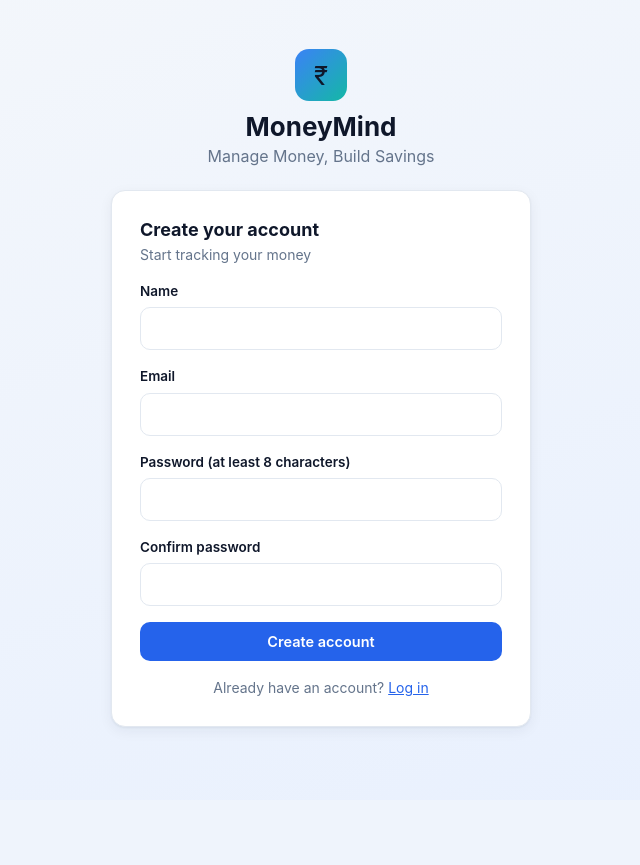
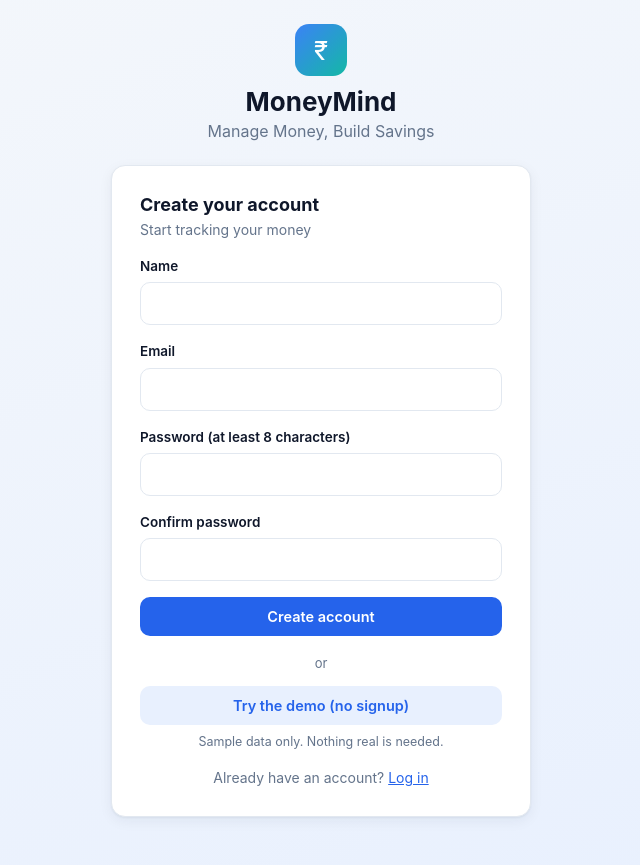
Before and after one commit to harshini-halai/MoneyMind, a FastAPI app: page /register in a window 1280 px wide. Shown: the whole page, without its empty margins (319-959 px from the left). Before the commit the page ends 730 px from the top, so only its background shows below. Run offline with FastAPI, Linux system fonts and the light colour scheme.

Commit message:
feat: add one-click demo mode with sample data

```diff
--- a/backend/main.py
+++ b/backend/main.py
@@ -3,6 +3,7 @@ import io
 import logging
 import os
 import re
+import secrets
 import time
 from collections import defaultdict, deque
 from pathlib import Path
@@ -1240,3 +1241,161 @@ def login_user(user: UserLogin, request: Request):
     _login_failures.pop(key, None)
     token = create_access_token(db_user["id"])
     return {"access_token": token, "token_type": "bearer"}
+
+# -------------------- DEMO MODE --------------------
+# "Try the demo": one click makes a throw-away account filled with sample data,
+# so a visitor can look around without signing up. Each visitor gets their own
+# account, and accounts older than DEMO_MAX_AGE_HOURS are deleted (the database
+# deletes their rows too, because every table uses ON DELETE CASCADE).
+# Set DEMO_ENABLED=0 in the environment to switch the demo off.
+
+DEMO_ENABLED = os.getenv("DEMO_ENABLED", "1") != "0"
+DEMO_EMAIL_DOMAIN = "demo.moneymind.invalid"  # .invalid can never be a real address
+DEMO_MAX_AGE_HOURS = 24
+DEMO_MAX_ACCOUNTS = 300
+DEMO_PER_IP_LIMIT = 5
+DEMO_WINDOW_SECONDS = 60 * 60
+_demo_starts: dict[str, deque] = defaultdict(deque)
+
+
+def _check_demo_limit(key: str) -> None:
+    now = time.time()
+    attempts = _demo_starts[key]
+    while attempts and now - attempts[0] > DEMO_WINDOW_SECONDS:
+        attempts.popleft()
+    if len(attempts) >= DEMO_PER_IP_LIMIT:
+        raise HTTPException(
+            status_code=429,
+            detail="Too many demo accounts from your network. Please try again in an hour.",
+        )
+    attempts.append(now)
+
+
+def delete_old_demo_users() -> None:
+    try:
+        execute_write(
+            "DELETE FROM users WHERE email LIKE %s "
+            "AND created_at < DATE_SUB(NOW(), INTERVAL %s HOUR)",
+            (f"%@{DEMO_EMAIL_DOMAIN}", DEMO_MAX_AGE_HOURS),
+        )
+    except Exception:
+        logger.exception("Could not delete old demo accounts; continuing")
+
+
+def seed_demo_data(user_id: int, today: dt.date) -> None:
+    """Sample data, dated relative to today so the dashboard always looks current."""
+    month_start = today.replace(day=1)
+    last_month_start = (month_start - dt.timedelta(days=1)).replace(day=1)
+
+    def this_month(days_ago: int) -> dt.date:
+        return max(month_start, today - dt.timedelta(days=days_ago))
+
+    def last_month(day: int) -> dt.date:
+        return last_month_start + dt.timedelta(days=day - 1)
+
+    transactions = [
+        ("Salary", "Other", 45000, month_start, "income"),
+        ("Freelance project", "Other", 8000, this_month(6), "income"),
+        ("Salary", "Other", 45000, last_month(1), "income"),
+        ("Swiggy dinner", "Food", 380, this_month(1), "expense"),
+        ("Big Bazaar groceries", "Food", 1450, this_month(4), "expense"),
+        ("Uber ride", "Travel", 260, this_month(2), "expense"),
+        ("Metro card recharge", "Travel", 500, this_month(7), "expense"),
+        ("Amazon headphones", "Shopping", 1799, this_month(5), "expense"),
+        ("Electricity bill", "Bills", 1240, this_month(8), "expense"),
+        ("Mobile recharge", "Bills", 399, this_month(3), "expense"),
+        ("Movie tickets", "Other", 600, this_month(9), "expense"),
+        ("Zomato lunch", "Food", 1600, last_month(5), "expense"),
+        ("Grocery run", "Food", 1500, last_month(12), "expense"),
+        ("Cab rides", "Travel", 900, last_month(10), "expense"),
+        ("Clothes", "Shopping", 2400, last_month(15), "expense"),
+        ("Rent and bills", "Bills", 1700, last_month(3), "expense"),
+        ("Weekend trip snacks", "Other", 500, last_month(20), "expense"),
+    ]
+    execute_many(
+        """
+        INSERT INTO transactions (description, category, amount, date, type, user_id)
+        VALUES (%s, %s, %s, %s, %s, %s)
+        """,
+        [(d, c, a, day, t, user_id) for d, c, a, day, t in transactions],
+    )
+
+    _, laptop_id = execute_write(
+        "INSERT INTO goals (name, target_amount, target_date, user_id) VALUES (%s, %s, %s, %s)",
+        ("Laptop", 60000, today + dt.timedelta(days=180), user_id),
+    )
+    _, trip_id = execute_write(
+        "INSERT INTO goals (name, target_amount, target_date, user_id) VALUES (%s, %s, %s, %s)",
+        ("Goa trip", 15000, today + dt.timedelta(days=90), user_id),
+    )
+    execute_many(
+        """
+        INSERT INTO savings (amount, description, date, user_id, goal_id)
+        VALUES (%s, %s, %s, %s, %s)
+        """,
+        [
+            (3000, "Monthly savings", this_month(10), user_id, None),
+            (5000, "Laptop fund", this_month(5), user_id, laptop_id),
+            (7000, "Laptop fund", last_month(18), user_id, laptop_id),
+            (4000, "Trip fund", this_month(3), user_id, trip_id),
+        ],
+    )
+    execute_many(
+        "INSERT INTO emergency_fund (amount, description, date, user_id) VALUES (%s, %s, %s, %s)",
+        [(5000, "Emergency reserve", this_month(12), user_id)],
+    )
+    execute_many(
+        "INSERT INTO upcoming_expenses (amount, description, due_date, user_id) VALUES (%s, %s, %s, %s)",
+        [
+            (12000, "Rent", today + dt.timedelta(days=4), user_id),
+            (649, "Netflix", today + dt.timedelta(days=10), user_id),
+            (8500, "Insurance premium", today + dt.timedelta(days=20), user_id),
+        ],
+    )
+    execute_many(
+        "INSERT INTO budgets (category, amount, month, user_id) VALUES (%s, %s, %s, %s)",
+        [
+            ("Food", 4000, month_start, user_id),
+            ("Travel", 1500, month_start, user_id),
+            ("Shopping", 2000, month_start, user_id),
+            ("Bills", 3000, month_start, user_id),
+        ],
+    )
+
+
+@app.post("/demo/start")
+def start_demo(request: Request):
+    if not DEMO_ENABLED:
+        raise HTTPException(status_code=404, detail="The demo is not available")
+
+    client = request.client.host if request.client else "unknown"
+    _check_demo_limit(client)
+
+    try:
+        delete_old_demo_users()
+        row = fetch_one(
+            "SELECT COUNT(*) AS n FROM users WHERE email LIKE %s",
+            (f"%@{DEMO_EMAIL_DOMAIN}",),
+        )
+        if row["n"] >= DEMO_MAX_ACCOUNTS:
+            raise HTTPException(
+                status_code=503,
+                detail="The demo is busy right now. Please try again in a little while.",
+            )
+
+        email = f"demo-{secrets.token_hex(8)}@{DEMO_EMAIL_DOMAIN}"
+        # Nobody knows this password, so a demo account can never be logged into normally.
+        _, user_id = execute_write(
+            "INSERT INTO users (name, email, password_hash) VALUES (%s, %s, %s)",
+            ("Demo User", email, hash_password(secrets.token_urlsafe(32))),
+        )
+        try:
+            seed_demo_data(user_id, dt.date.today())
+        except Exception:
+            execute_write("DELETE FROM users WHERE id = %s", (user_id,))
+            raise
+        return {"access_token": create_access_token(user_id), "token_type": "bearer"}
+    except HTTPException:
+        raise
+    except Exception:
+        raise server_error("Unable to start the demo")
--- /dev/null
+++ b/frontend/js/demo.js
@@ -0,0 +1,44 @@
+// "Try the demo" button on the login and register pages.
+// Asks the server for a throw-away account with sample data, then opens the dashboard.
+
+document.addEventListener("DOMContentLoaded", function () {
+  const button = document.getElementById("demo-button");
+  if (!button) {
+    return;
+  }
+
+  const label = button.textContent;
+
+  button.addEventListener("click", async function () {
+    showMessage("auth-message", "");
+    button.disabled = true;
+    button.textContent = "Setting up your demo...";
+
+    try {
+      const result = await apiFetch("/demo/start", { method: "POST", public: true });
+
+      if (result.ok && result.data && result.data.access_token) {
+        setToken(result.data.access_token);
+        try {
+          // Remember which token is the demo one, so the demo banner shows only for it.
+          localStorage.setItem("moneymind_demo", result.data.access_token);
+        } catch (error) {
+          /* ignore */
+        }
+        window.location.href = "/";
+        return;
+      }
+
+      showMessage(
+        "auth-message",
+        errorMessage(result.data, "Could not start the demo. Please try again."),
+        "error",
+      );
+    } catch (error) {
+      showMessage("auth-message", "Could not start the demo. Please try again.", "error");
+    }
+
+    button.disabled = false;
+    button.textContent = label;
+  });
+});
--- a/frontend/js/theme.js
+++ b/frontend/js/theme.js
@@ -58,3 +58,45 @@ function toggleTheme() {
   addTag("link", { rel: "manifest", href: "/frontend/site.webmanifest" });
   addTag("meta", { name: "theme-color", content: "#0f2338" });
 })();
+
+// Demo banner: shown only while the demo account's own token is in use.
+document.addEventListener("DOMContentLoaded", function () {
+  var token = null;
+  var demoToken = null;
+  try {
+    token = localStorage.getItem("moneymind_token");
+    demoToken = localStorage.getItem("moneymind_demo");
+  } catch (error) {
+    return;
+  }
+
+  var main = document.querySelector("main.content");
+  if (!main || !token || token !== demoToken) {
+    return;
+  }
+
+  var banner = document.createElement("div");
+  banner.className = "demo-banner";
+
+  var text = document.createElement("span");
+  text.textContent =
+    "You are viewing a demo with sample data. It is deleted after 24 hours.";
+
+  var button = document.createElement("button");
+  button.type = "button";
+  button.className = "demo-banner-button";
+  button.textContent = "Create your free account";
+  button.addEventListener("click", function () {
+    try {
+      localStorage.removeItem("moneymind_token");
+      localStorage.removeItem("moneymind_demo");
+    } catch (error) {
+      /* ignore */
+    }
+    window.location.href = "/register";
+  });
+
+  banner.appendChild(text);
+  banner.appendChild(button);
+  main.insertBefore(banner, main.firstChild);
+});
--- a/frontend/style.css
+++ b/frontend/style.css
@@ -1097,3 +1097,22 @@ dialog h2 {
     height: 70vh;
   }
 }
+
+
+.auth-divider { text-align: center; color: var(--muted); font-size: 13px; margin: 18px 0 12px; }
+.auth-brand .brand-mark { color: #fff; }
+.demo-button { width: 100%; background: var(--primary-soft); color: var(--primary); border-color: transparent; }
+.demo-button:hover { background: var(--primary-soft); filter: brightness(0.96); }
+.demo-note { text-align: center; color: var(--muted); font-size: 12.5px; margin-top: 8px; }
+
+.demo-banner {
+  display: flex; flex-wrap: wrap; align-items: center; justify-content: space-between; gap: 10px;
+  padding: 12px 16px; margin-bottom: 20px; border-radius: 12px;
+  background: var(--primary-soft); color: var(--primary);
+  border: 1px solid var(--border); font-size: 14px; font-weight: 600;
+}
+.demo-banner-button {
+  background: var(--primary); color: #fff; border: none; padding: 8px 14px;
+  border-radius: 10px; font-size: 13.5px; font-weight: 600; cursor: pointer;
+}
+[data-theme="dark"] .demo-banner-button { color: #07101f; }
--- a/frontend/templates/register.html
+++ b/frontend/templates/register.html
@@ -45,11 +45,18 @@
         </form>
 
         <p id="auth-message" class="message" hidden></p>
+
+        <div class="auth-divider">or</div>
+        <button type="button" id="demo-button" class="secondary-button demo-button">
+          Try the demo (no signup)
+        </button>
+        <p class="demo-note">Sample data only. Nothing real is needed.</p>
         <p class="auth-alt">Already have an account? <a href="/login">Log in</a></p>
       </section>
     </div>
 
     <script src="/frontend/js/api.js"></script>
     <script src="/frontend/js/auth.js"></script>
+    <script src="/frontend/js/demo.js"></script>
   </body>
 </html>
```
Also changed, not shown: frontend/templates/login.html (+7 -0 lines).
